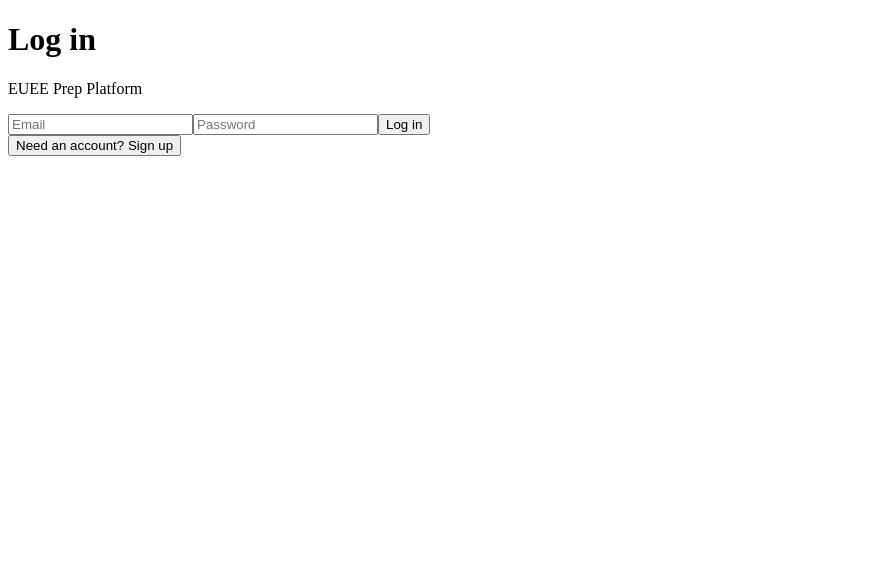
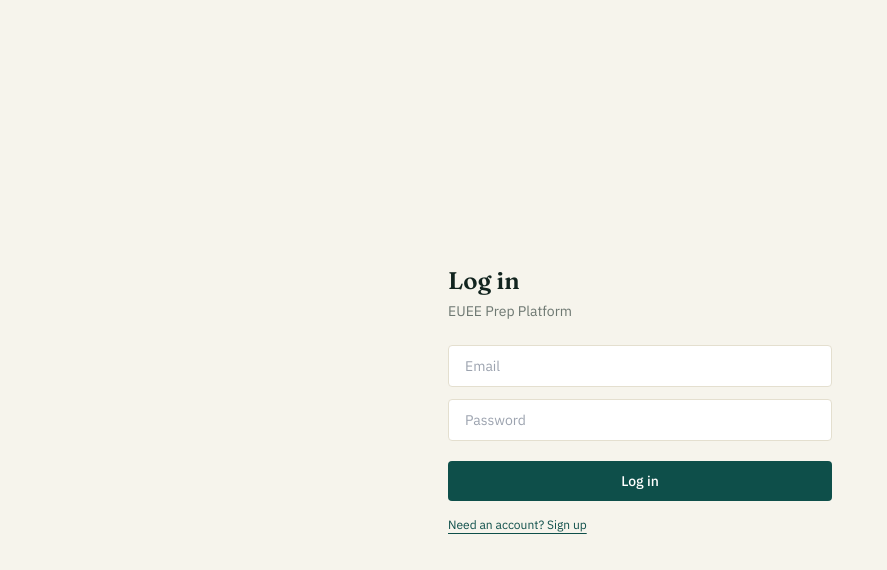
Before and after one commit to assefasolomon/euee-platform, a Next.js app: page /login in a window 1280 px wide. Shown: the top 570 px of the page, without its empty margins (0-887 px from the left). Built offline with nearby package versions, Linux system fonts and the light colour scheme.

Commit message:
Add root layout

```diff
--- /dev/null
+++ b/app/layout.tsx
@@ -0,0 +1,14 @@
+import "./globals.css";
+
+export const metadata = {
+  title: "EUEE Prep - Learn for the Entrance Exam",
+  description: "Project-based, self-paced prep for the Ethiopian University Entrance Examination.",
+};
+
+export default function RootLayout({ children }) {
+  return (
+    <html lang="en">
+      <body>{children}</body>
+    </html>
+  );
+}
```
